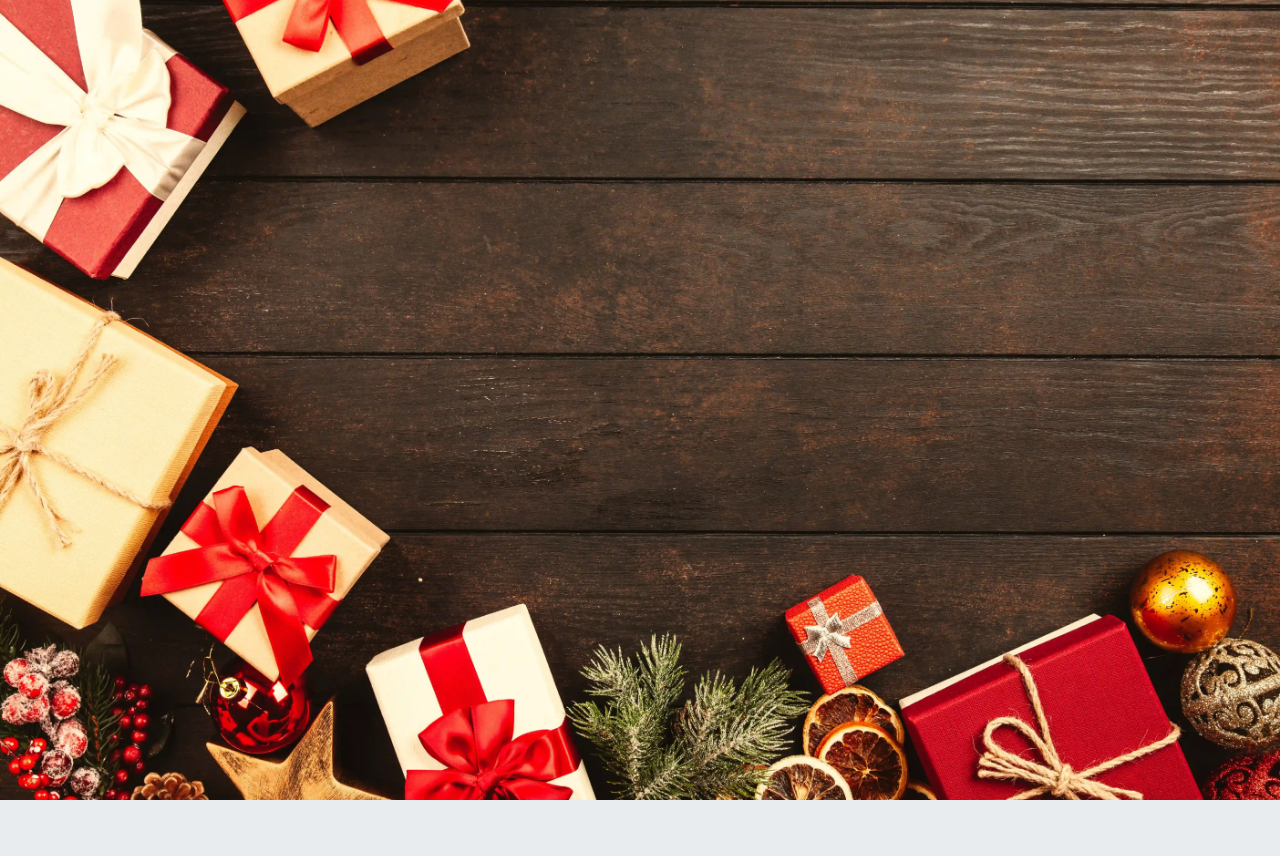
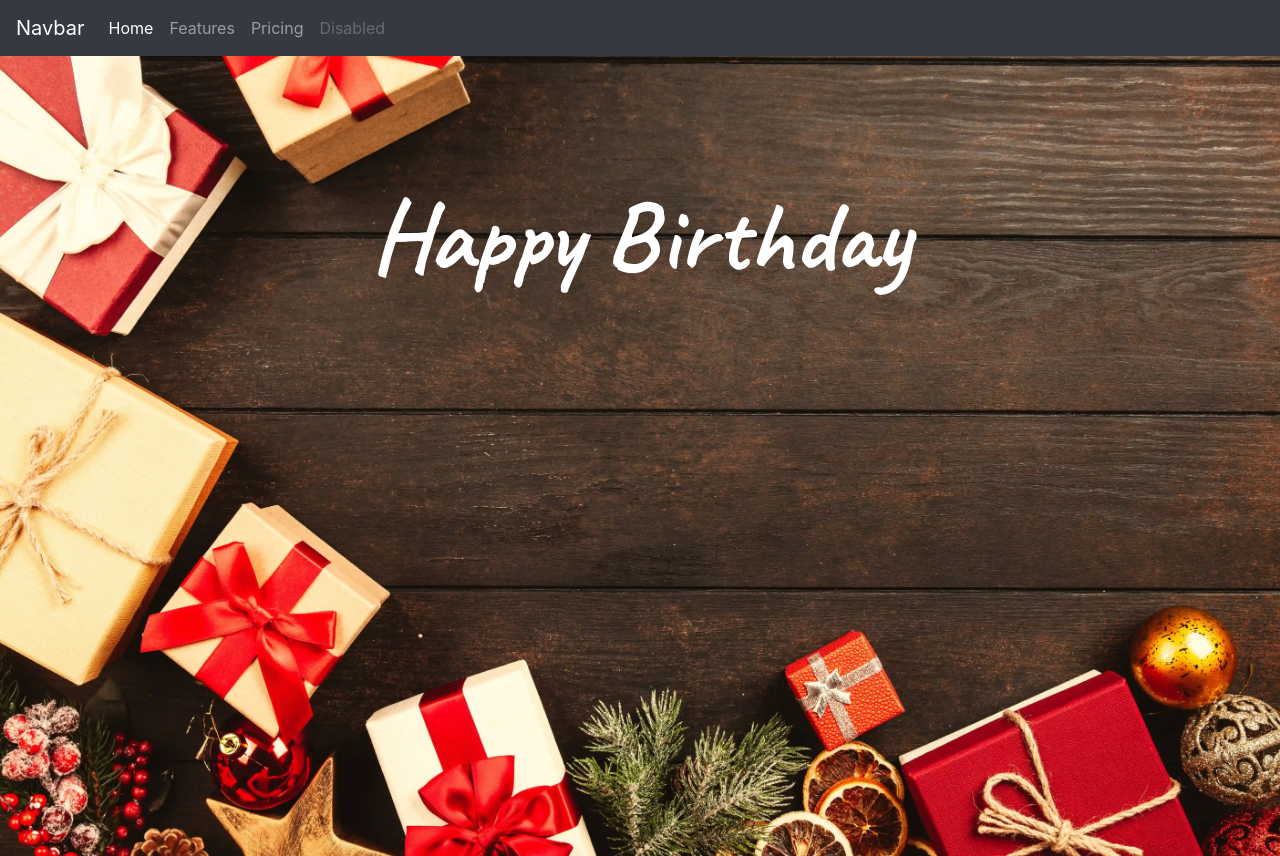
Before and after one commit to nithusv/Happy-Birthday, a plain HTML site: page index.html in a window 1280 px wide. Shown: the top 856 px of the page. Drawn offline with Linux system fonts and the light colour scheme.

Commit message:
added nav

```diff
--- a/css/style.css
+++ b/css/style.css
@@ -13,3 +13,11 @@ html {
     background-repeat: no-repeat;
     background-size: cover;
 }
+
+.topic{
+    font-family: 'Caveat', cursive;
+    position: relative;
+    top: 15%;
+    color: #FFFF;
+    font-size: 100px;
+}
--- a/index.html
+++ b/index.html
@@ -7,6 +7,7 @@
     <meta http-equiv="X-UA-Compatible" content="ie=edge" />
     <title>Happy Birthday</title>
     <link rel="stylesheet" href="css/bootstrap.min.css" />
+    <link href="https://fonts.googleapis.com/css2?family=Caveat:wght@700&display=swap" rel="stylesheet">
     <link rel="stylesheet" href="https://use.fontawesome.com/releases/v5.6.3/css/all.css"
         integrity="sha384-UHRtZLI+pbxtHCWp1t77Bi1L4ZtiqrqD80Kn4Z8NTSRyMA2Fd33n5dQ8lWUE00s/" crossorigin="anonymous">
     <link rel="stylesheet" href="css/aos.css" />
@@ -18,7 +19,34 @@
 </head>
 
 <body>
-    <div class="parallax"></div>
+    <nav class="navbar navbar-expand-lg navbar-dark bg-dark sticky-top">
+        <a class="navbar-brand" href="#">Navbar</a>
+        <button class="navbar-toggler" type="button" data-toggle="collapse" data-target="#navbarNav"
+            aria-controls="navbarNav" aria-expanded="false" aria-label="Toggle navigation">
+            <span class="navbar-toggler-icon"></span>
+        </button>
+        <div class="collapse navbar-collapse" id="navbarNav">
+            <ul class="navbar-nav">
+                <li class="nav-item active">
+                    <a class="nav-link" href="#">Home <span class="sr-only">(current)</span></a>
+                </li>
+                <li class="nav-item">
+                    <a class="nav-link" href="#">Features</a>
+                </li>
+                <li class="nav-item">
+                    <a class="nav-link" href="#">Pricing</a>
+                </li>
+                <li class="nav-item">
+                    <a class="nav-link disabled" href="#" tabindex="-1" aria-disabled="true">Disabled</a>
+                </li>
+            </ul>
+        </div>
+    </nav>
+    <div class="parallax text-center">
+        <h1 data-aos="zoom-out-up" data-aos-duration="1500" class="topic">
+            <center>Happy Birthday</center>
+        </h1>
+    </div>
 
     <div class="jumbotron jumbotron-fluid text-center">
         <div class="container">
```
